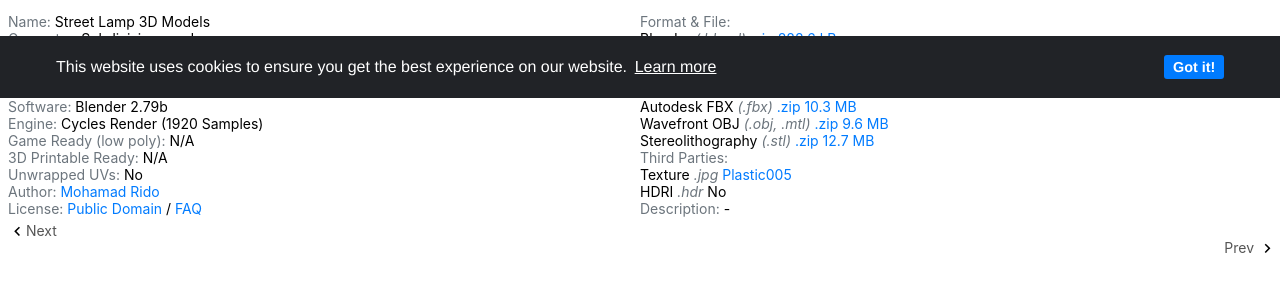
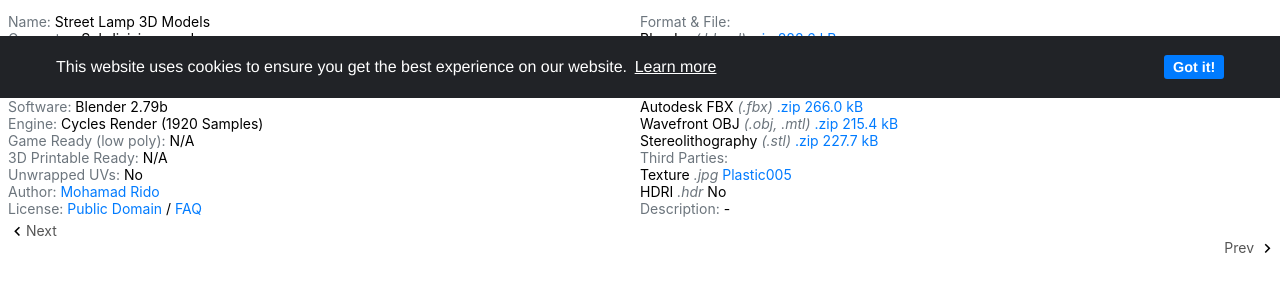
Before and after one commit to mohamadrido/project, a Jekyll site: the page built from _posts/2021-07-07-street-lamp.md, in a window 1280 px wide. Shown: the part 802-1088 px from the top of the page. Built offline with Jekyll 4.4.1, drawn with Linux system fonts in a browser that asks for light colours; nearby versions of some CDN libraries; our own code applies the rules of GitHub Pages for plain Markdown files.

Commit message:
Update 2021-07-07-street-lamp.md

```diff
--- a/_posts/2021-07-07-street-lamp.md
+++ b/_posts/2021-07-07-street-lamp.md
@@ -16,11 +16,11 @@ gameready: "N/A"
 3dprintableready: "N/A"
 admin: "<a href='/about'>Mohamad Rido</a>"
 blend: "<a title='Object' href='' onclick='street_lamp_blend()' >.zip 888.6 kB</a>"
-dae: "<a title='Object' href='' onclick='street_lamp_dae()' >.zip 10.6 MB</a>"
+dae: "<a title='Object' href='' onclick='street_lamp_dae()' >.zip 243.3 kB</a>"
 3ds: "<a title='Object' href='' onclick='street_lamp_3ds()' >.zip 896.4 kB</a>"
-fbx: "<a title='Object' href='' onclick='street_lamp_fbx()' >.zip 10.3 MB</a>"
-obj: "<a title='Object' href='' onclick='street_lamp_obj()' >.zip 9.6 MB</a>"
-stl: "<a title='Object' href='' onclick='street_lamp_stl()' >.zip 12.7 MB</a>"
+fbx: "<a title='Object' href='' onclick='street_lamp_fbx()' >.zip 266.0 kB</a>"
+obj: "<a title='Object' href='' onclick='street_lamp_obj()' >.zip 215.4 kB</a>"
+stl: "<a title='Object' href='' onclick='street_lamp_stl()' >.zip 227.7 kB</a>"
 texture: "<a title='Texture' href='' onclick='plastic005_texture()' >Plastic005</a>"
 hdri: "No"
 imagetexture: ".jpg"
```
